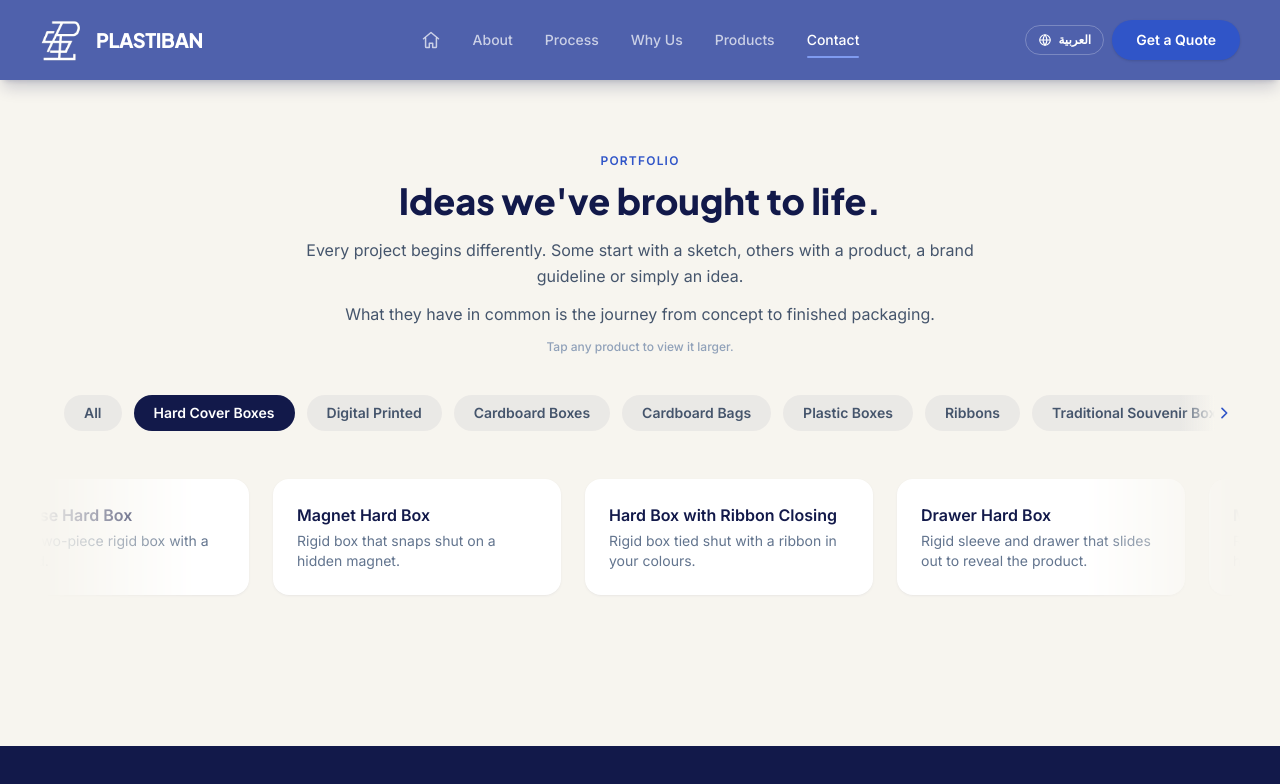
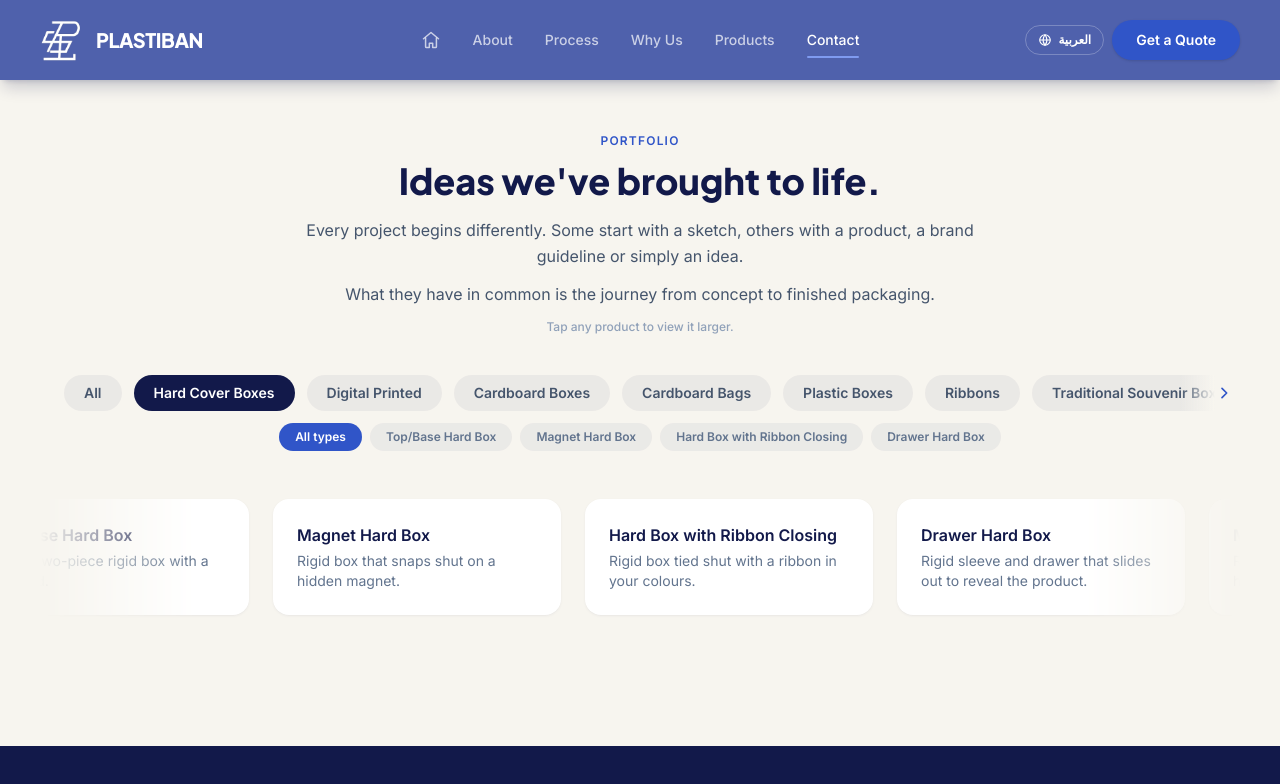
Before and after one commit to hadi-soubra/Plastiban, an Angular app: page / in a window 1280 px wide. Both pictures are taken after a click on the button "Hard Cover Boxes". Shown: the part 3568-4352 px from the top of the page. Built offline with nearby package versions, Linux system fonts and the light colour scheme.

Commit message:
style revamp and sub cat filter draft

```diff
--- a/src/app/components/about/about.html
+++ b/src/app/components/about/about.html
@@ -42,7 +42,7 @@
             </span>
             <div>
               <p class="font-semibold text-navy-900">{{ i18n.t(milestone.titleKey) }}</p>
-              <p class="mt-1 text-sm leading-relaxed text-slate-500">{{ i18n.t(milestone.descriptionKey) }}</p>
+              <p class="mt-1 text-sm leading-relaxed text-slate-600">{{ i18n.t(milestone.descriptionKey) }}</p>
             </div>
           </li>
         }
--- a/src/app/components/contact/contact.html
+++ b/src/app/components/contact/contact.html
@@ -181,12 +181,10 @@
               }
             </p>
             <div class="mt-3 flex items-center gap-2">
-              <span class="flex h-7 w-7 shrink-0 items-center justify-center rounded-lg bg-royal-400/20">
-                <svg viewBox="0 0 24 24" class="h-3.5 w-3.5 text-royal-400" fill="none" stroke="currentColor" stroke-width="2" aria-hidden="true">
-                  <path d="M3 6h18v12H3z" />
-                  <path d="m3 7 9 6 9-6" />
-                </svg>
-              </span>
+              <svg viewBox="0 0 24 24" class="h-4 w-4 shrink-0 text-royal-400" fill="none" stroke="currentColor" stroke-width="2" aria-hidden="true">
+                <path d="M3 6h18v12H3z" />
+                <path d="m3 7 9 6 9-6" />
+              </svg>
               <a [href]="'mailto:' + office.email" class="text-sm font-medium text-slate-200 hover:text-white" dir="ltr">
                 {{ office.email }}
               </a>
--- a/src/app/components/footer/footer.html
+++ b/src/app/components/footer/footer.html
@@ -27,7 +27,7 @@
           rel="noopener noreferrer"
           [attr.aria-label]="i18n.t(social.labelKey)"
           [title]="i18n.t(social.labelKey)"
-          class="flex h-10 items-center justify-center gap-2 rounded-full bg-white/5 text-slate-300 transition duration-300 hover:-translate-y-0.5 hover:bg-royal-600 hover:text-white"
+          class="flex h-10 items-center justify-center gap-2 rounded-full bg-white/5 text-slate-300 transition-colors duration-300 hover:bg-royal-600 hover:text-white"
           [class.w-10]="!social.countryKey"
           [class.px-4]="!!social.countryKey"
         >
--- a/src/app/components/process/process.html
+++ b/src/app/components/process/process.html
@@ -25,9 +25,9 @@
       @for (step of steps; track step.index; let i = $index) {
         <div
           [appReveal]="180 + i * 110"
-          class="group rounded-2xl border border-white/10 p-5 transition duration-300 hover:-translate-y-1 hover:border-royal-400/40 hover:bg-white/[0.03] sm:p-7"
+          class="rounded-2xl border border-white/10 p-5 sm:p-7"
         >
-          <p class="inline-block font-display text-2xl font-extrabold text-royal-400 transition-transform duration-300 group-hover:scale-110">
+          <p class="font-display text-2xl font-extrabold text-royal-400">
             {{ step.index }}
           </p>
           <p class="mt-4 font-display text-lg font-bold text-white sm:mt-6">{{ i18n.t(step.titleKey) }}</p>
--- a/src/app/components/products/products.html
+++ b/src/app/components/products/products.html
@@ -63,6 +63,37 @@
     </div>
   </div>
 
+  <!-- The sub-category row, only once a category narrows the field. It wraps
+       rather than scrolls: seven short labels fit on one line on a desktop and
+       on two or three on a phone, which beats hiding half of them off-screen
+       behind a scroll the first row's chevrons would not be describing. -->
+  @if (subCategories(); as lines) {
+    @if (lines.length) {
+      <div class="mx-auto mt-3 w-full max-w-5xl px-6">
+        <div class="flex flex-wrap justify-center gap-2" role="group" [attr.aria-label]="i18n.t('products.subFilters')">
+          <button
+            type="button"
+            (click)="setLine('all')"
+            [class]="linePillClasses('all')"
+            [attr.aria-pressed]="activeLine() === 'all'"
+          >
+            {{ i18n.t('products.allTypes') }}
+          </button>
+          @for (sub of lines; track sub.line) {
+            <button
+              type="button"
+              (click)="setLine(sub.line)"
+              [class]="linePillClasses(sub.line)"
+              [attr.aria-pressed]="activeLine() === sub.line"
+            >
+              {{ text(sub.name) }}
+            </button>
+          }
+        </div>
+      </div>
+    }
+  }
+
   <div class="relative mt-2 w-full lg:mt-6">
     <!-- The marquee drives scrollLeft directly, whose sign flips under RTL, so
          the strip itself always stays LTR; card contents follow the page dir. -->
@@ -86,7 +117,7 @@
             <!-- The slot is square while the shots are portrait 3:4, so each one
                  is centre-cropped to fill it. Deliberate: a square keeps the strip
                  the height it was designed around. -->
-            <div class="relative flex aspect-square shrink-0 items-center justify-center overflow-hidden bg-gradient-to-br from-slate-200 via-blue-100 to-indigo-100">
+            <div class="relative flex aspect-square shrink-0 items-center justify-center overflow-hidden bg-slate-100">
               @if (product.src && !brokenImages().has(product.src)) {
                 <img
                   [src]="product.src"
@@ -161,7 +192,7 @@
             class="deck-card absolute flex h-[358px] w-[min(66vw,232px)] flex-col overflow-hidden rounded-2xl bg-white text-start shadow-2xl shadow-navy-950/60 sm:h-[388px] sm:w-[252px] lg:h-[404px] lg:w-[268px]"
           >
             <!-- Square slot, centre-cropping the portrait source, as on the strip. -->
-            <div class="relative flex aspect-square shrink-0 items-center justify-center overflow-hidden bg-gradient-to-br from-slate-200 via-blue-100 to-indigo-100">
+            <div class="relative flex aspect-square shrink-0 items-center justify-center overflow-hidden bg-slate-100">
               @if (card.product.src && !brokenImages().has(card.product.src)) {
                 <img
                   [src]="card.product.src"
--- a/src/app/components/products/products.ts
+++ b/src/app/components/products/products.ts
@@ -423,7 +423,31 @@ export class Products implements OnDestroy {
 
   protected readonly categories = CATEGORIES;
   protected readonly activeCategory = signal<CategoryId | 'all'>('all');
+  /**
+   * Which line within the chosen category, keyed by `Product.line`. Only ever
+   * meaningful while a category is chosen: "All" shows the whole wall, and the
+   * sub-category row is not offered there, because listing every line of every
+   * category would be a second row longer than the first.
+   */
+  protected readonly activeLine = signal<string | 'all'>('all');
   protected readonly brokenImages = signal<ReadonlySet<string>>(new Set());
+
+  /**
+   * The sub-categories of the chosen category, in catalogue order. Empty while
+   * "All" is active, which is what hides the second row. A category filed
+   * without sub-folders, as Ribbons is, has a single line whose folder is
+   * empty: one pill beside "All" would say nothing, so it offers none.
+   */
+  protected readonly subCategories = computed(() => {
+    const active = this.activeCategory();
+    if (active === 'all') {
+      return [];
+    }
+    const subs = SUBCATEGORIES_BY_CATEGORY[active];
+    return subs.length > 1
+      ? subs.map((sub) => ({ line: `${CATEGORY_FOLDERS[active]}/${sub.folder}`, name: sub.name }))
+      : [];
+  });
 
   /**
    * Filtering the dealt wall rather than the catalogue keeps a category's own
@@ -435,7 +459,9 @@ export class Products implements OnDestroy {
     if (active === 'all') {
       return SHOWCASE.length ? SHOWCASE : WALL;
     }
-    return WALL.filter((product) => product.category === active);
+    const inCategory = WALL.filter((product) => product.category === active);
+    const line = this.activeLine();
+    return line === 'all' ? inCategory : inCategory.filter((product) => product.line === line);
   });
 
   /**
@@ -678,6 +704,12 @@ export class Products implements OnDestroy {
 
   setCategory(category: CategoryId | 'all'): void {
     this.activeCategory.set(category);
+    // A line belongs to one category, so it cannot survive a change of category.
+    this.activeLine.set('all');
+  }
+
+  setLine(line: string | 'all'): void {
+    this.activeLine.set(line);
   }
 
   pillClasses(category: CategoryId | 'all'): string {
@@ -685,6 +717,14 @@ export class Products implements OnDestroy {
     return this.activeCategory() === category
       ? `${base} bg-navy-900 text-white`
       : `${base} bg-navy-900/5 text-slate-600 hover:bg-navy-900/10`;
+  }
+
+  /** Lighter and smaller than the category pills, so the rows read as a hierarchy. */
+  linePillClasses(line: string | 'all'): string {
+    const base = 'shrink-0 rounded-full px-4 py-1.5 text-xs font-semibold transition';
+    return this.activeLine() === line
+      ? `${base} bg-royal-600 text-white`
+      : `${base} bg-navy-900/5 text-slate-500 hover:bg-navy-900/10`;
   }
 
   onImageError(src: string): void {
--- a/src/app/i18n/translations.ts
+++ b/src/app/i18n/translations.ts
@@ -133,6 +133,8 @@ export const TRANSLATIONS: Record<Lang, Record<string, string>> = {
     'products.all': 'All',
     'products.hint': 'Tap any product to view it larger.',
     'products.filters': 'Product categories',
+    'products.subFilters': 'Product types',
+    'products.allTypes': 'All types',
 
     'category.hard': 'Hard Cover Boxes',
     'category.printed': 'Digital Printed',
@@ -318,6 +320,8 @@ export const TRANSLATIONS: Record<Lang, Record<string, string>> = {
     'products.all': 'الكل',
     'products.hint': 'اضغط على أي منتج لعرضه بحجم أكبر.',
     'products.filters': 'فئات المنتجات',
+    'products.subFilters': 'أنواع المنتجات',
+    'products.allTypes': 'كل الأنواع',
 
     'category.hard': 'علب بغلاف صلب',
     'category.printed': 'طباعة رقمية',
```
Also changed, not shown: src/app/components/why/why.html (+6 -10 lines).
